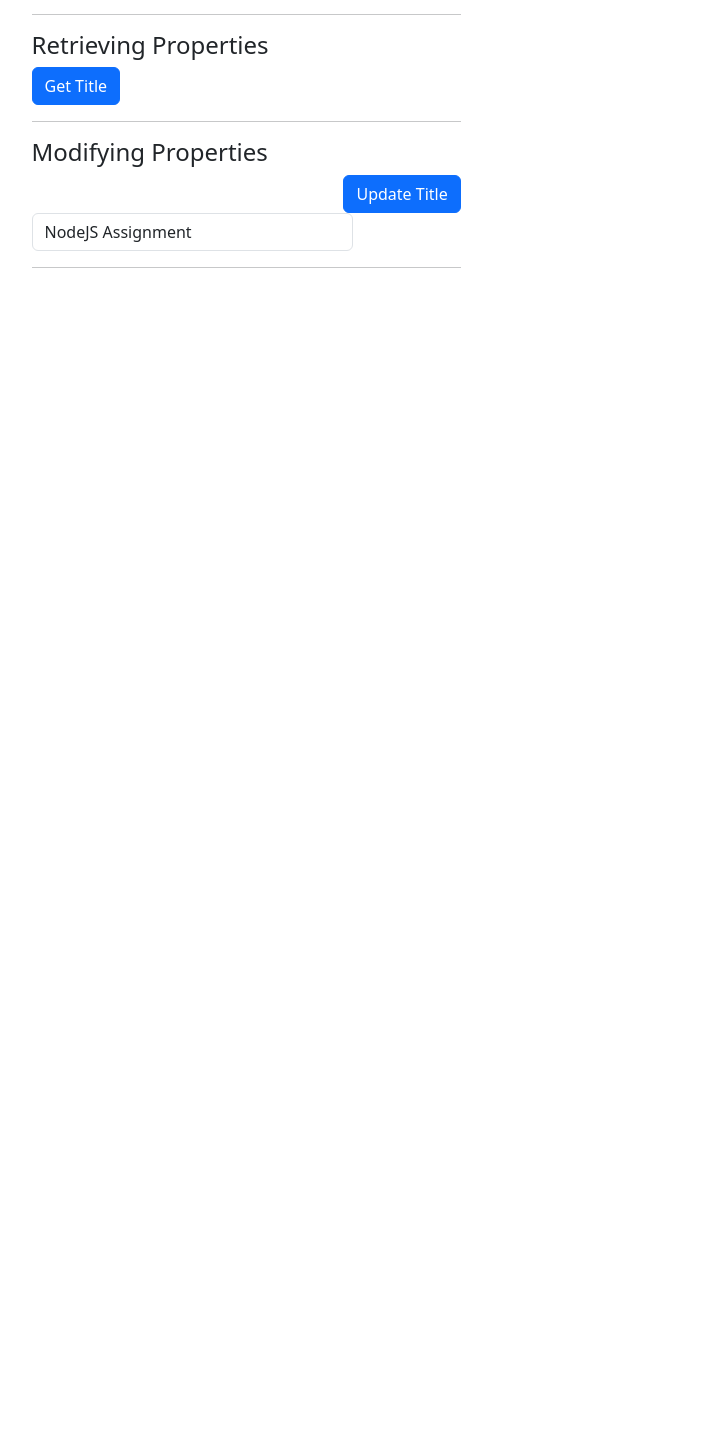
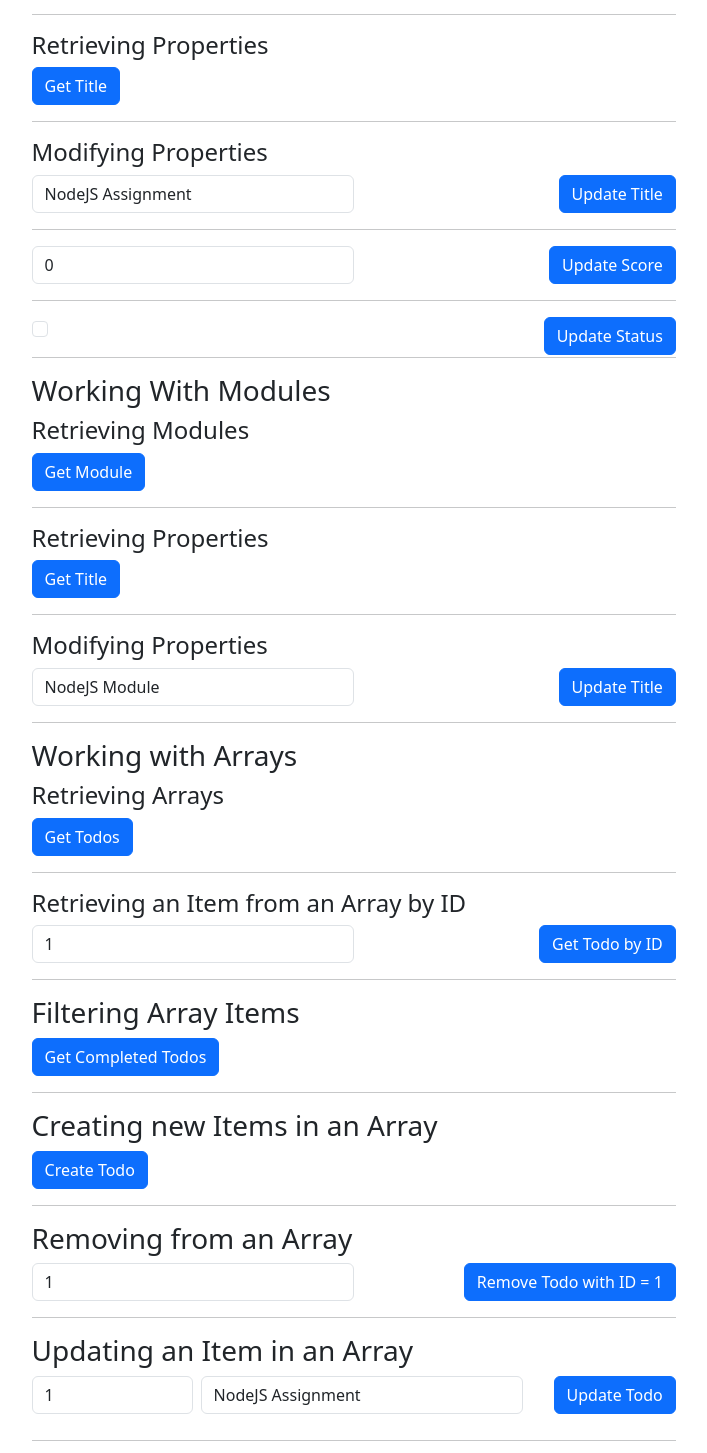
Before and after one commit to theinhumaneme/cs5610-kambaz-fa-25-kalyan-mudumby, a Next.js app: page /Labs/Lab5 in a window 1280 px wide. Shown: the part 735-2188 px from the top of the page, without its empty margins (84-791 px from the left). Before the commit the page ends 1020 px from the top, so only its background shows below. Built offline with nearby package versions, Linux system fonts and the light colour scheme; no server answers.

Commit message:
complete: lab5.2.4

```diff
--- /dev/null
+++ b/app/Labs/Lab5/WorkingWithArrays.tsx
@@ -0,0 +1,91 @@
+import { useState } from "react";
+import { FormControl } from "react-bootstrap";
+
+const HTTP_SERVER = process.env.NEXT_PUBLIC_HTTP_SERVER;
+export default function WorkingWithArrays() {
+  const API = `${HTTP_SERVER}/lab5/todos`;
+  const [todo, setTodo] = useState({
+    id: "1",
+    title: "NodeJS Assignment",
+    description: "Create a NodeJS server with ExpressJS",
+    due: "2021-09-09",
+    completed: false,
+  });
+  return (
+    <div id="wd-working-with-arrays">
+      <h3>Working with Arrays</h3>
+      <h4>Retrieving Arrays</h4>
+      <a id="wd-retrieve-todos" className="btn btn-primary" href={API}>
+        Get Todos{" "}
+      </a>
+      <hr />
+      <h4>Retrieving an Item from an Array by ID</h4>
+      <a
+        id="wd-retrieve-todo-by-id"
+        className="btn btn-primary float-end"
+        href={`${API}/${todo.id}`}
+      >
+        Get Todo by ID
+      </a>
+      <FormControl
+        id="wd-todo-id"
+        defaultValue={todo.id}
+        className="w-50"
+        onChange={(e) => setTodo({ ...todo, id: e.target.value })}
+      />
+      <hr />
+      <h3>Filtering Array Items</h3>
+      <a
+        id="wd-retrieve-completed-todos"
+        className="btn btn-primary"
+        href={`${API}?completed=true`}
+      >
+        Get Completed Todos
+      </a>
+      <hr />
+      <h3>Creating new Items in an Array</h3>
+      <a
+        id="wd-retrieve-completed-todos"
+        className="btn btn-primary"
+        href={`${API}/create`}
+      >
+        Create Todo
+      </a>
+      <hr />
+      <h3>Removing from an Array</h3>
+      <a
+        id="wd-remove-todo"
+        className="btn btn-primary float-end"
+        href={`${API}/${todo.id}/delete`}
+      >
+        Remove Todo with ID = {todo.id}{" "}
+      </a>
+      <FormControl
+        defaultValue={todo.id}
+        className="w-50"
+        onChange={(e) => setTodo({ ...todo, id: e.target.value })}
+      />
+      <hr />
+      <h3>Updating an Item in an Array</h3>
+      <a
+        href={`${API}/${todo.id}/title/${todo.title}`}
+        className="btn btn-primary float-end"
+      >
+        Update Todo
+      </a>
+      <FormControl
+        defaultValue={todo.id}
+        className="w-25 float-start me-2"
+        onChange={(e) => setTodo({ ...todo, id: e.target.value })}
+      />
+      <FormControl
+        defaultValue={todo.title}
+        className="w-50 float-start"
+        onChange={(e) => setTodo({ ...todo, title: e.target.value })}
+      />
+      <br />
+      <br />
+      <hr />
+    </div>
+  );
+}
--- /dev/null
+++ b/app/Labs/Lab5/WorkingWithModules.tsx
@@ -0,0 +1,50 @@
+import { useState } from "react";
+import { FormControl } from "react-bootstrap";
+const HTTP_SERVER = process.env.NEXT_PUBLIC_HTTP_SERVER;
+export default function WorkingWithModules() {
+  const [module, setAssignment] = useState({
+    id: 1,
+    name: "NodeJS Module",
+    description: "Create a NodeJS server with ExpressJS",
+    course: "Next.Js",
+  });
+  const ASSIGNMENT_API_URL = `${HTTP_SERVER}/lab5/module`;
+  return (
+    <div id="wd-working-with-objects">
+      <h3>Working With Modules</h3>
+      <h4>Retrieving Modules</h4>
+      <a
+        id="wd-retrieve-assignments"
+        className="btn btn-primary"
+        href={`${HTTP_SERVER}/lab5/module`}
+      >
+        Get Module
+      </a>
+      <hr />
+      <h4>Retrieving Properties</h4>
+      <a
+        id="wd-retrieve-module-title"
+        className="btn btn-primary"
+        href={`${HTTP_SERVER}/lab5/module/name`}
+      >
+        Get Title
+      </a>
+      <hr />
+      <h4>Modifying Properties</h4>
+      <a
+        id="wd-update-module-title"
+        className="btn btn-primary float-end"
+        href={`${ASSIGNMENT_API_URL}/name/${module.name}`}
+      >
+        Update Title{" "}
+      </a>
+      <FormControl
+        className="w-50"
+        id="wd-module-title"
+        defaultValue={module.name}
+        onChange={(e) => setAssignment({ ...module, name: e.target.value })}
+      />
+      <hr />
+    </div>
+  );
+}
--- a/app/Labs/Lab5/WorkingWithObjects.tsx
+++ b/app/Labs/Lab5/WorkingWithObjects.tsx
@@ -1,5 +1,5 @@
 import { useState } from "react";
-import { FormControl } from "react-bootstrap";
+import { FormCheck, FormControl } from "react-bootstrap";
 const HTTP_SERVER = process.env.NEXT_PUBLIC_HTTP_SERVER;
 export default function WorkingWithObjects() {
   const [assignment, setAssignment] = useState({
@@ -11,6 +11,7 @@
     score: 0,
   });
   const ASSIGNMENT_API_URL = `${HTTP_SERVER}/lab5/assignment`;
+  console.log(assignment);
   return (
     <div id="wd-working-with-objects">
       <h3>Working With Objects</h3>
@@ -41,7 +42,7 @@
         Update Title{" "}
       </a>
       <FormControl
-        className="w-75"
+        className="w-50"
         id="wd-assignment-title"
         defaultValue={assignment.title}
         onChange={(e) =>
@@ -49,6 +50,40 @@
         }
       />
       <hr />
+      <a
+        id="wd-update-assignment-title"
+        className="btn btn-primary float-end"
+        href={`${ASSIGNMENT_API_URL}/score/${assignment.score}`}
+      >
+        Update Score{" "}
+      </a>
+      <FormControl
+        className="w-50"
+        id="wd-assignment-title"
+        defaultValue={assignment.score}
+        type="number"
+        onChange={(e) =>
+          setAssignment({ ...assignment, score: parseInt(e.target.value) })
+        }
+      />
+      <hr />
+      <a
+        id="wd-update-assignment-title"
+        className="btn btn-primary float-end"
+        href={`${ASSIGNMENT_API_URL}/completed/${assignment.completed}`}
+      >
+        Update Status{" "}
+      </a>
+      <FormCheck
+        className="w-50"
+        id="wd-assignment-title"
+        defaultChecked={assignment.completed}
+        type="checkbox"
+        onClick={() =>
+          setAssignment({ ...assignment, completed: !assignment.completed })
+        }
+      />
+      <hr />
     </div>
   );
 }
--- a/app/Labs/Lab5/page.tsx
+++ b/app/Labs/Lab5/page.tsx
@@ -2,6 +2,8 @@
 import EnvironmentVariables from "./EnvironementVariables";
 import PathParameters from "./PathParameters";
 import QueryParameter from "./QueryParameter";
+import WorkingWithArrays from "./WorkingWithArrays";
+import WorkingWithModules from "./WorkingWithModules";
 import WorkingWithObjects from "./WorkingWithObjects";
 
 const HTTP_SERVER = process.env.NEXT_PUBLIC_HTTP_SERVER;
@@ -19,6 +21,8 @@
       <PathParameters />
       <QueryParameter />
       <WorkingWithObjects />
+      <WorkingWithModules />
+      <WorkingWithArrays />
     </div>
   );
 }
```
